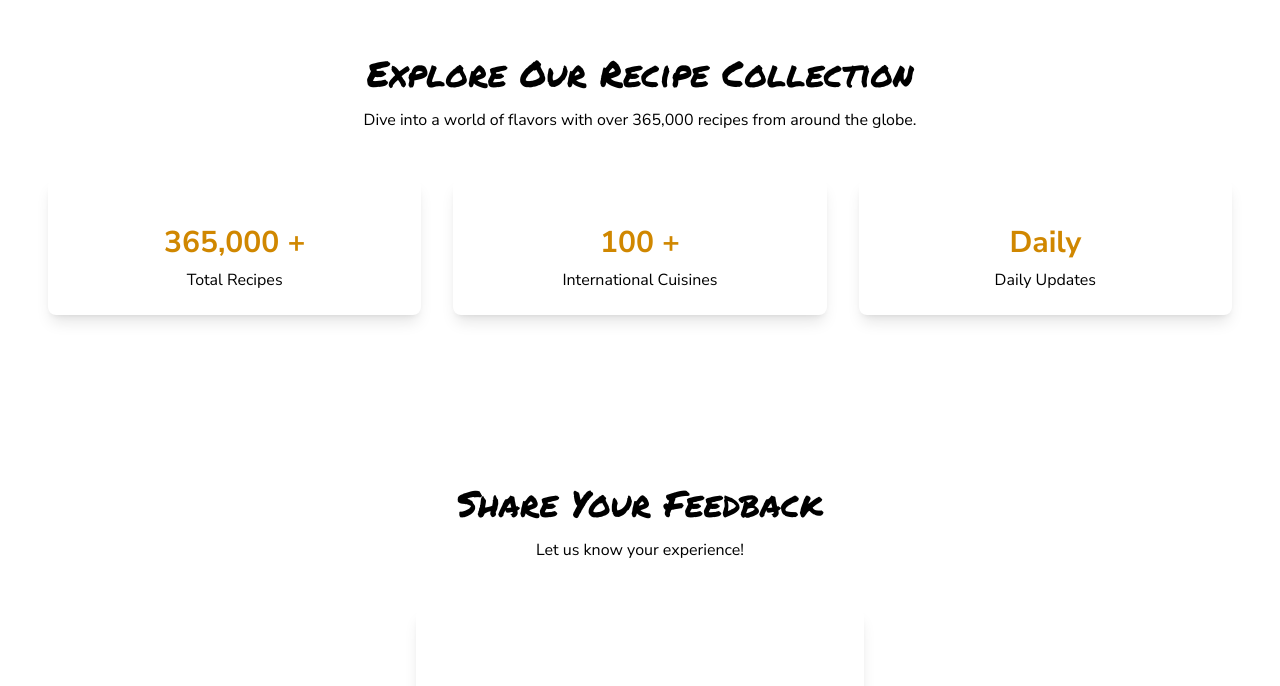
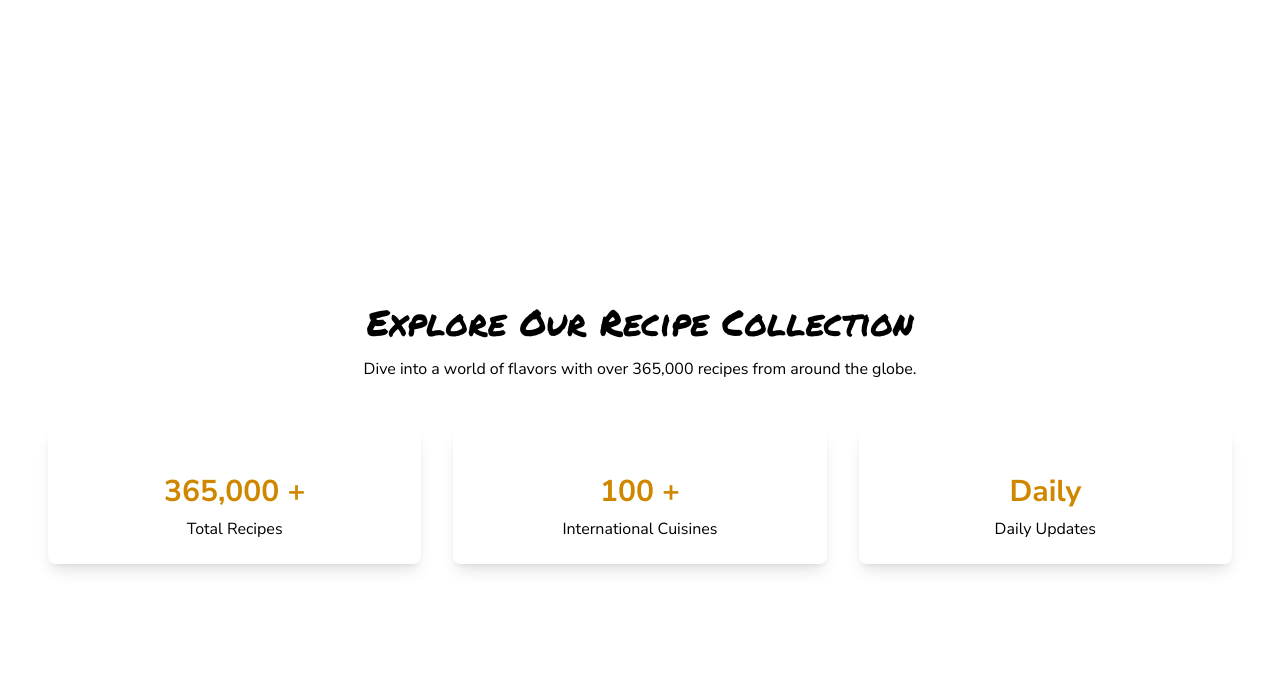
Before and after one commit to KiadyNirina/CookUp, a SvelteKit app: page / in a window 1280 px wide. Shown: the part 903-1589 px from the top of the page. Built offline with nearby package versions, Linux system fonts and the light colour scheme; no server answers; some icons are missing.

Commit message:
Update +page.svelte: modify recipeSection styles and layout

```diff
--- a/src/routes/+page.svelte
+++ b/src/routes/+page.svelte
@@ -532,10 +532,10 @@
 
     <section
         bind:this={recipeSection}
-        class="recipe-count-section p-[20px] mt-32 mb-32"
+        class="recipe-count-section p-[20px] mt-32 mb-32 h-[100vh] flex items-center"
         style="opacity: 0;"
     >
-        <div class="max-w-7xl mx-auto text-center">
+        <div class="w-full text-center">
             <h2 class="text-4xl font-extrabold mb-4 edu-vic-wa-nt-hand-pre-test">
                 {t?.recipeCountTitle || 'Loading...'}
             </h2>
```
